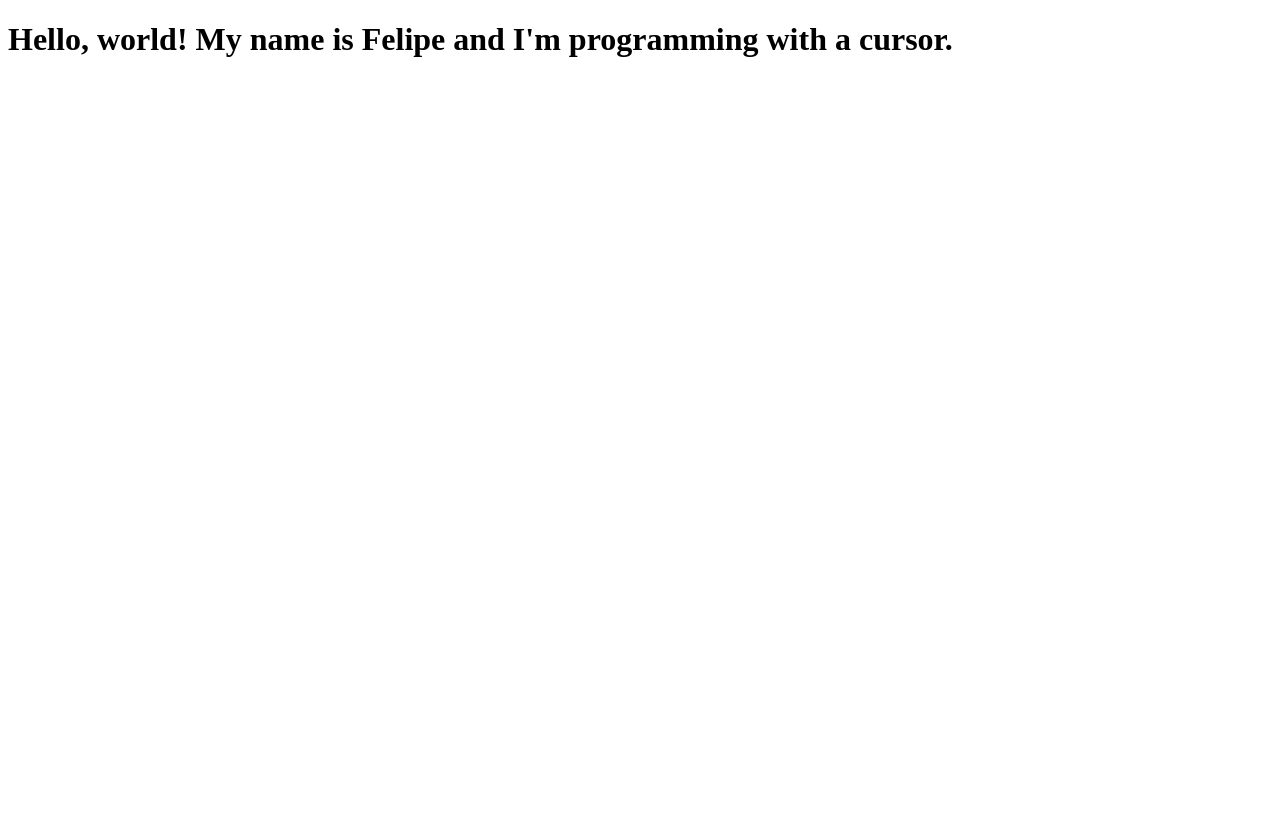
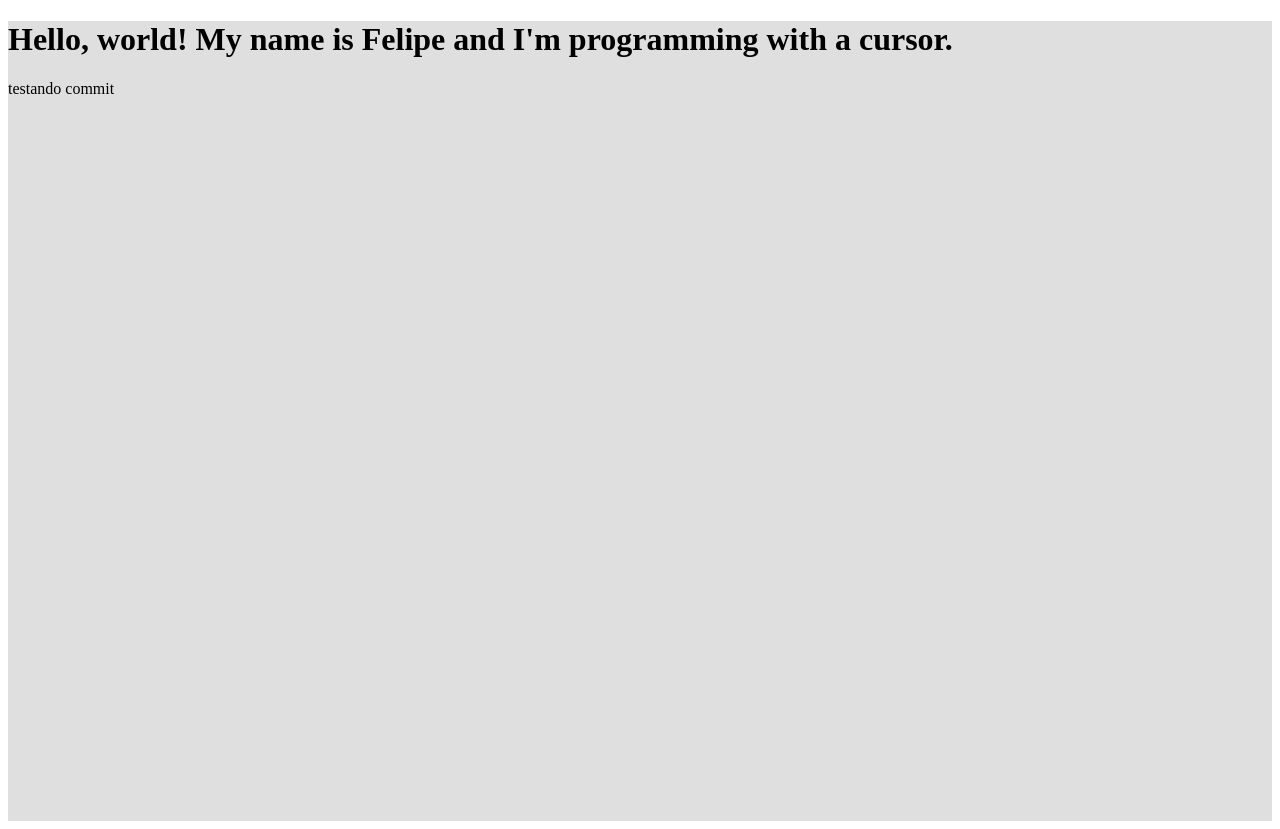
Before and after one commit to Felipeoliveeira/felipetech, a Next.js app: page / in a window 1280 px wide. Before the commit the page ends 800 px from the top, so only its background shows below. Built offline with nearby package versions, Linux system fonts and the light colour scheme.

Commit message:
commit com proteção de branch

```diff
--- a/pages/index.js
+++ b/pages/index.js
@@ -7,7 +7,10 @@ function funcao(){
       <Head>
         <title>Felipe Tech Studio</title>
       </Head>
-      <h1>Hello, world! My name is Felipe and I'm programming with a cursor.</h1>
+      <div style={{ minHeight: '100vh', backgroundColor: 'rgba(128, 128, 128, 0.25)' }}>
+        <h1>Hello, world! My name is Felipe and I'm programming with a cursor.</h1>
+        <p>testando commit</p>
+      </div>
     </>
   )
 
```
